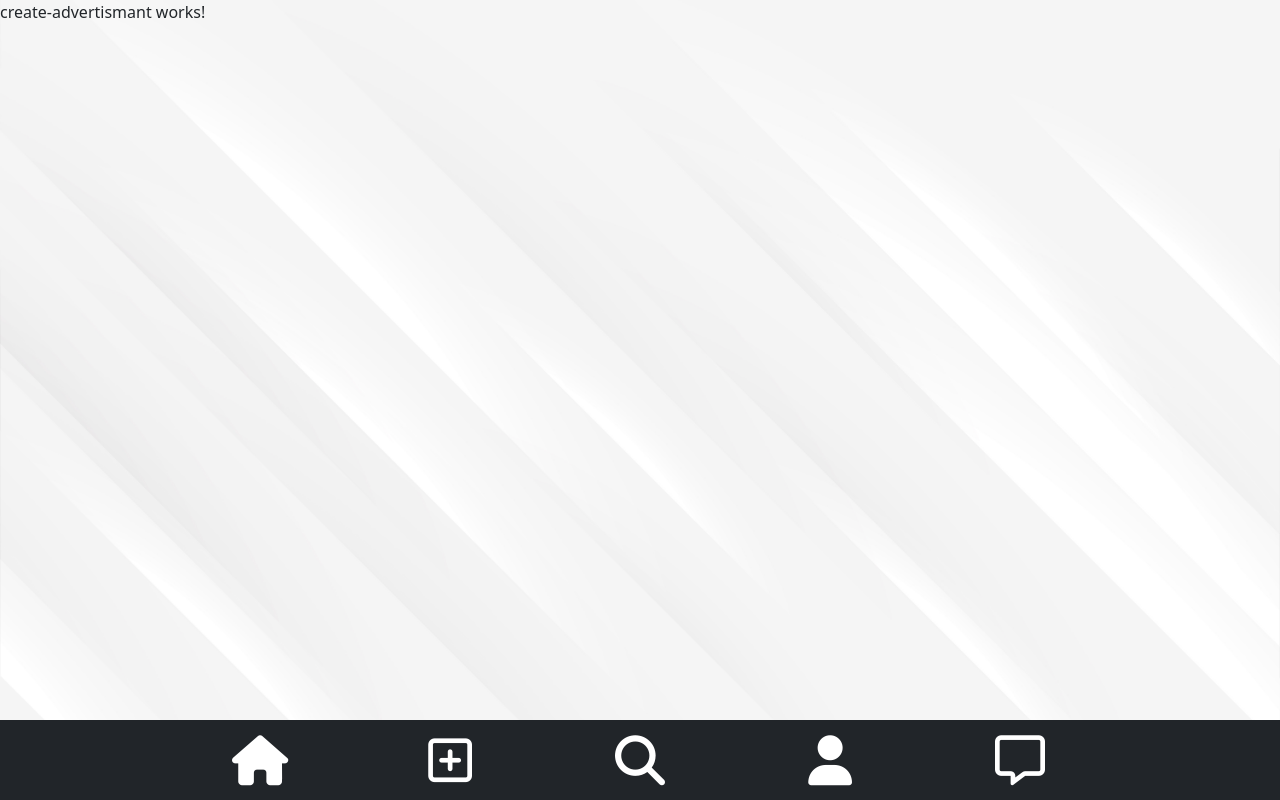
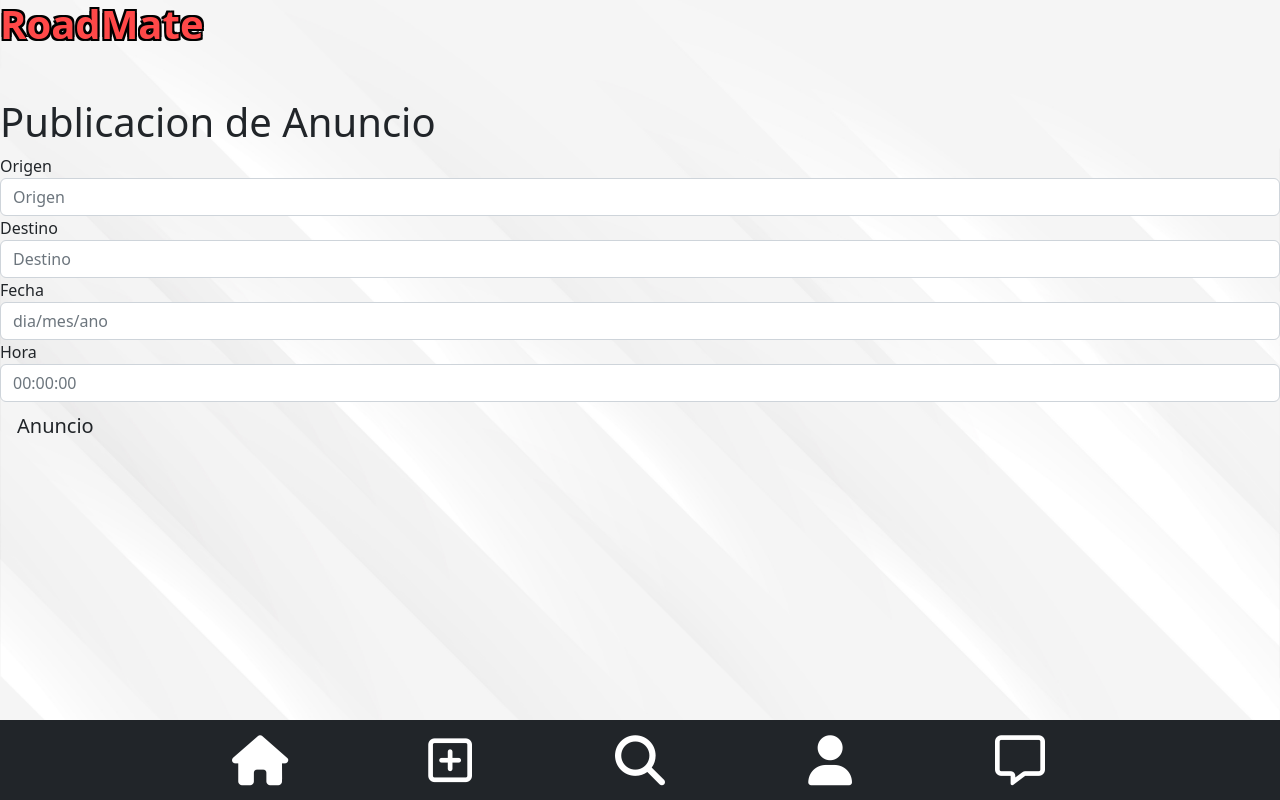
Before and after one commit to aitorp99/roadMate, an Angular app: page /createAdvertismant in a window 1280 px wide. Built offline with nearby package versions, Linux system fonts and the light colour scheme.

Commit message:
cambios en publicacion de anuncios

```diff
--- a/src/app/components/create-advertismant/create-advertismant.component.html
+++ b/src/app/components/create-advertismant/create-advertismant.component.html
@@ -1 +1,36 @@
-<p>create-advertismant works!</p>
+<div class="login">
+    <div class="form-ubication">
+    <h1 class="title">RoadMate</h1>
+    <div *ngIf="errorMessage" class="error-message">ERROR - DATOS INCORRECTOS</div>
+    <h1>Publicacion de Anuncio</h1>
+        <form>
+            <!-- Origen -->
+            <div class="form-group">
+                <label class="txt">Origen</label>
+                <input type="text" class="form-control" placeholder="Origen" [(ngModel)]="origen " name="origen">
+            </div>
+
+            <!-- Destino -->
+            <div class="form-group">
+                <label class="txt" for="name">Destino</label>
+                <input type="text" class="form-control" placeholder="Destino" [(ngModel)]="destino" name="destino">
+            </div>
+
+             <!-- fecha -->
+             <div class="form-group">
+                <label class="txt" for="name">Fecha</label>
+                <input type="text" class="form-control" placeholder="dia/mes/ano" [(ngModel)]="fecha" name="fecha">
+            </div>
+
+            <!-- Horario -->
+            <div class="form-group">
+                <label class="txt" for="name">Hora</label>
+                <input type="text" class="form-control" placeholder="00:00:00" [(ngModel)]="horario" name="horario">
+            </div>
+
+
+            <input (click)="PublicarAnuncio()" type="submit" id="btn-login" class="btn btn-custom btn-lg btn-block" value="Anuncio">
+        </form>
+        <!--<a href="/Registrarse" class="registro"> Ya tengo una cuenta </a>  -->
+    </div>
+</div>
--- a/src/app/components/create-advertismant/create-advertismant.component.scss
+++ b/src/app/components/create-advertismant/create-advertismant.component.scss
@@ -0,0 +1,19 @@
+.main-container {
+    text-align: center;
+    padding: 50px 0;
+  }
+
+  .container {
+    display: flex;
+    justify-content: center;
+    align-items: flex-start;
+    flex-wrap: wrap;
+    margin-bottom: 100px;
+  }
+
+  .title {
+    font-weight: bold;
+    color: #FF4848;
+    text-shadow: 2px 2px 0 #000, -2px -2px 0 #000, 2px -2px 0 #000, -2px 2px 0 #000;
+    margin-bottom: 50px;
+  }
--- a/src/app/components/create-advertismant/create-advertismant.component.ts
+++ b/src/app/components/create-advertismant/create-advertismant.component.ts
@@ -8,8 +8,17 @@
 export class CreateAdvertismantComponent implements OnInit {
 
   constructor() { }
-
+  origen: any;
+  error:string = "ERROR - DATOS INCORRECTOS"
+  errorMessage:boolean = false;
+  destino: any;
+  horario: any;
+  fecha: any;
   ngOnInit(): void {
   }
 
+  PublicarAnuncio(){
+
+  }
+
 }
```
